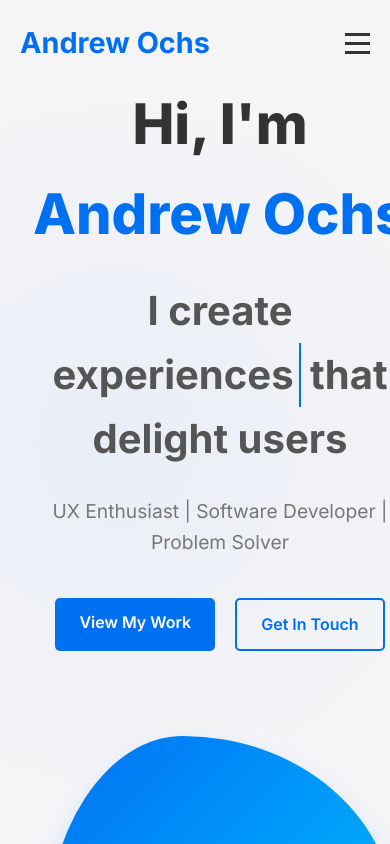
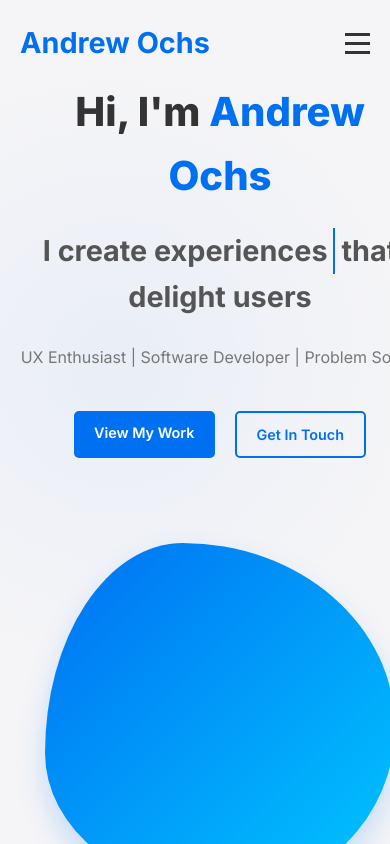
Before and after one commit to AndrewOchs/web-portfolio, a React (Vite) app: page / in a window 390 px wide. Shown: the top 844 px of the page. Built offline with nearby package versions, Linux system fonts and the light colour scheme.

Commit message:
mobile specs

```diff
--- a/src/components/Hero.css
+++ b/src/components/Hero.css
@@ -229,3 +229,34 @@
       pointer-events: none;
     }
   }
+
+  @media (max-width: 767px) {
+    .hero-content h1 {
+      font-size: 2.5rem; /* Reduced from 3.5rem */
+    }
+
+    .hero-content h2 {
+      font-size: 1.8rem; /* Reduced from 2.5rem */
+    }
+
+    .hero-content p {
+      font-size: 1rem; /* Slightly smaller */
+    }
+
+    /* Adjust button size if needed */
+    .btn {
+      padding: 10px 20px; /* Slightly smaller padding */
+      font-size: 0.9rem;
+    }
+  }
+
+  /* For very small devices */
+  @media (max-width: 375px) {
+    .hero-content h1 {
+      font-size: 2rem;
+    }
+
+    .hero-content h2 {
+      font-size: 1.5rem;
+    }
+  }
```
